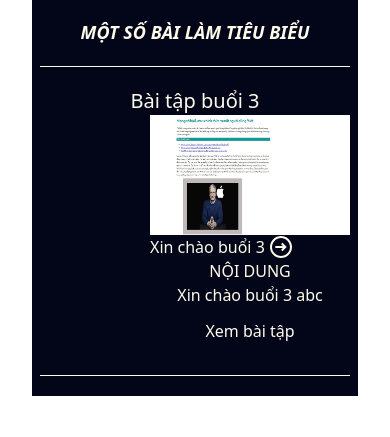
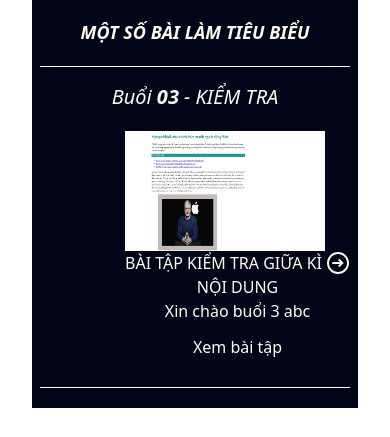
Before and after one commit to duyPOTATO/netlify.test, a React (Vite) app: page / in a window 390 px wide. Shown: the part 411-848 px from the top of the page. Built offline with nearby package versions, Linux system fonts and the light colour scheme.

Commit message:
sửa lại bố cục responsive và thêm plugin svgr cho SVG, sửa lại props cho cái EssayPreview

```diff
--- a/package.json
+++ b/package.json
@@ -27,6 +27,7 @@
     "globals": "^16.3.0",
     "prettier": "^3.6.2",
     "prettier-plugin-tailwindcss": "^0.6.14",
-    "vite": "^7.0.4"
+    "vite": "^7.0.4",
+    "vite-plugin-svgr": "^4.3.0"
   }
 }
--- a/src/assets/features/final/components/essayPreview.jsx
+++ b/src/assets/features/final/components/essayPreview.jsx
@@ -1,11 +1,14 @@
+import GoToSVG from '../../../images/svg.svg?react';
+
 function EssayPreview(props) {
     return (
         <div
-            className="essay-preview-card mt-5 flex flex-col border-y border-amber-50 py-5 md:flex-row"
-            id={props.id}
+            className="essay-preview-card mt-5 flex flex-col border-y border-amber-50 py-4 md:flex-row md:py-5"
+            id={props.day}
         >
-            <h1 className="essay-preview-card__title text-xl text-amber-50">
-                {props.day}
+            <h1 className="essay-preview-card__title mb-5 text-xl text-amber-50 italic md:mb-0 lg:text-2xl">
+                Buổi <span className="font-bold">0{props.day}</span> -{' '}
+                {props.short}
             </h1>
             <div className="card-content ml-auto flex w-fit flex-col justify-end text-amber-50">
                 <img
@@ -16,24 +19,7 @@ function EssayPreview(props) {
                 <div className="card-content__main flex">
                     <a href="" className="flex gap-1 text-amber-50">
                         {props.title}
-                        <svg
-                            width="24"
-                            height="24"
-                            viewBox="0 0 24 24"
-                            fill="none"
-                            xmlns="http://www.w3.org/2000/svg"
-                        >
-                            <path
-                                d="M12.0519 14.8285L13.4661 16.2427L17.7088 12L13.4661 7.7574L12.0519 9.17161L13.8804 11H6.34321V13H13.8803L12.0519 14.8285Z"
-                                fill="currentColor"
-                            />
-                            <path
-                                fill-rule="evenodd"
-                                clip-rule="evenodd"
-                                d="M19.7782 19.7782C24.0739 15.4824 24.0739 8.51759 19.7782 4.22183C15.4824 -0.0739417 8.51759 -0.0739417 4.22183 4.22183C-0.0739417 8.51759 -0.0739417 15.4824 4.22183 19.7782C8.51759 24.0739 15.4824 24.0739 19.7782 19.7782ZM18.364 18.364C21.8787 14.8492 21.8787 9.15076 18.364 5.63604C14.8492 2.12132 9.15076 2.12132 5.63604 5.63604C2.12132 9.15076 2.12132 14.8492 5.63604 18.364C9.15076 21.8787 14.8492 21.8787 18.364 18.364Z"
-                                fill="currentColor"
-                            />
-                        </svg>
+                        <GoToSVG />
                     </a>
                 </div>
                 <p>NỘI DUNG</p>
--- a/src/assets/features/final/components/fMain.jsx
+++ b/src/assets/features/final/components/fMain.jsx
@@ -18,10 +18,10 @@ function FMain() {
                 </h1>
                 <div className="fe-highlight__container">
                     <EssayPreview
-                        id="1"
-                        day="Bài tập buổi 3"
+                        day="3"
+                        short="KIỂM TRA"
                         imgSource={img}
-                        title="Xin chào buổi 3"
+                        title="BÀI TẬP KIỂM TRA GIỮA KÌ"
                         decript="Xin chào buổi 3 abc"
                     />
                 </div>
--- a/src/assets/features/final/styles/fMain.css
+++ b/src/assets/features/final/styles/fMain.css
@@ -18,3 +18,15 @@
 .fMains {
     margin-top: --navigation-height;
 }
+
+.essay-preview-card__title {
+    writing-mode: vertical-rl;
+    padding-left: 1em;
+}
+
+@media screen and (max-width: 768px) {
+    .essay-preview-card__title {
+        writing-mode: inherit;
+        padding-left: 0;
+    }
+}
--- a/src/index.css
+++ b/src/index.css
@@ -21,7 +21,18 @@
     }
 
     :root {
-        font-family: system-ui, Avenir, Helvetica, Arial, sans-serif;
+        font-family:
+            system-ui,
+            -apple-system,
+            BlinkMacSystemFont,
+            'Segoe UI',
+            Roboto,
+            Oxygen,
+            Ubuntu,
+            Cantarell,
+            'Open Sans',
+            'Helvetica Neue',
+            sans-serif;
     }
 
     #root {
--- a/vite.config.js
+++ b/vite.config.js
@@ -1,8 +1,9 @@
-import { defineConfig } from "vite";
-import react from "@vitejs/plugin-react";
-import tailwindcss from "@tailwindcss/vite";
+import { defineConfig } from 'vite';
+import react from '@vitejs/plugin-react';
+import tailwindcss from '@tailwindcss/vite';
+import svgr from 'vite-plugin-svgr';
 
 // https://vite.dev/config/
 export default defineConfig({
-  plugins: [react(), tailwindcss()],
+    plugins: [react(), tailwindcss(), svgr()]
 });
```
Also changed, not shown: 1 other file (tests, documents, lock files or other folders). Lines whose indentation alone changed are shown as unchanged.
